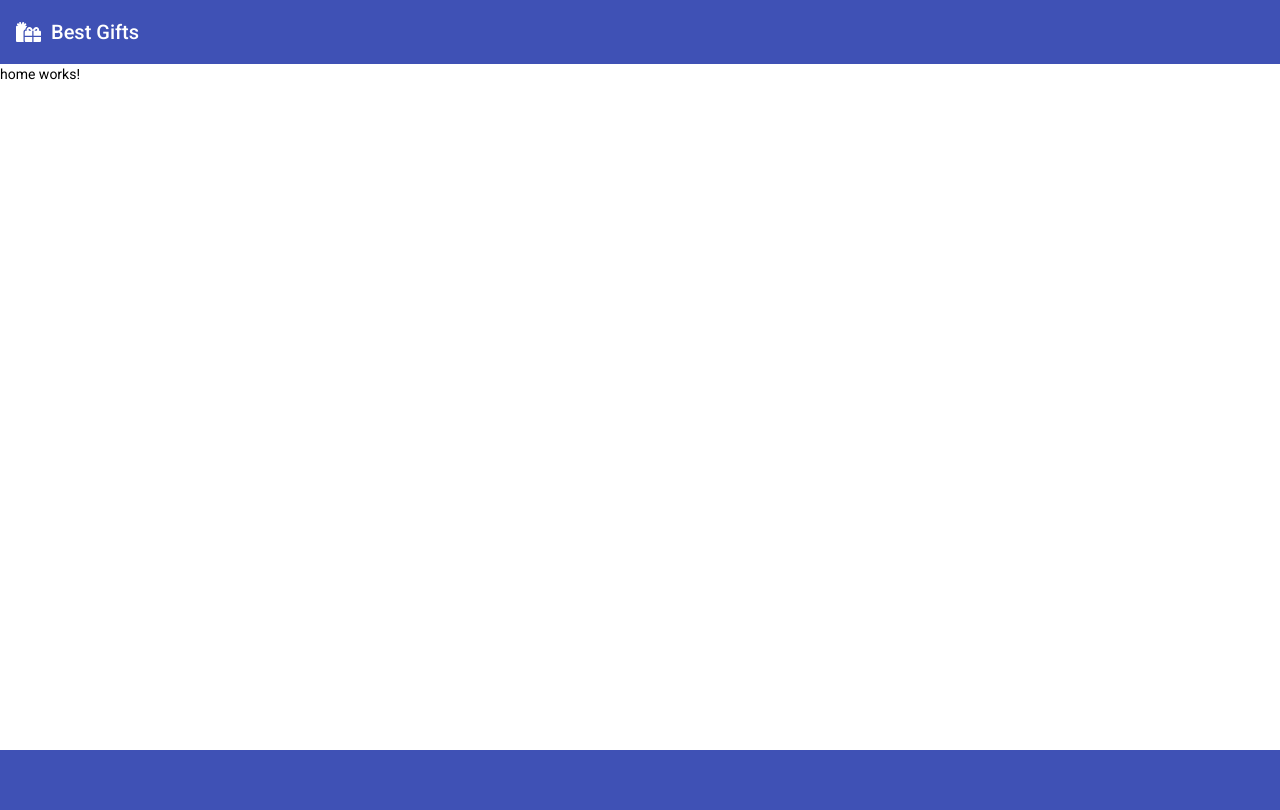
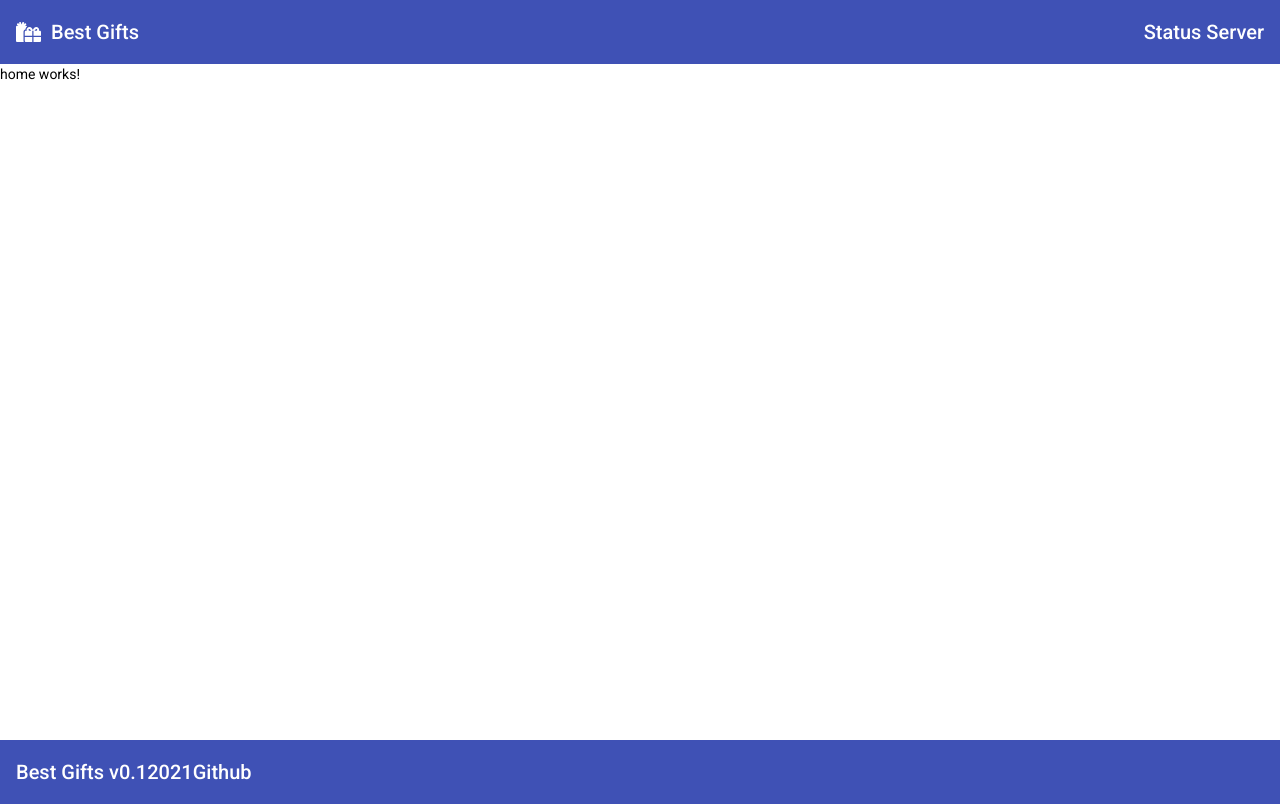
Before and after one commit to owik100/best-gifts, an Angular app: page /home in a window 1280 px wide. Built offline with nearby package versions, Linux system fonts and the light colour scheme.

Commit message:
Working on Navbar && Footer

```diff
--- a/src/app/footer/footer.component.html
+++ b/src/app/footer/footer.component.html
@@ -1,5 +1,10 @@
-<mat-toolbar color="primary">
-    <footer>
+<footer>
+  <mat-toolbar color="primary">
+      <div class="footerDiv">
+        <div>Best Gifts v0.1</div>
+        <div>2021</div>
+        <div>Github</div>
+      </div>
 
-    </footer>
-</mat-toolbar>
+  </mat-toolbar>
+</footer>
--- a/src/app/footer/footer.component.scss
+++ b/src/app/footer/footer.component.scss
@@ -1,7 +1,11 @@
-mat-toolbar{
+footer{
     position:absolute;
-    bottom: -10px;
+    bottom: 0;
     width:100%;
     height:60px;
     padding-top: 20px;
 }
+
+.footerDiv{
+    display: flex;
+}
--- a/src/app/navbar/navbar.component.html
+++ b/src/app/navbar/navbar.component.html
@@ -4,5 +4,8 @@
             <fa-icon [icon]="faGifts"></fa-icon>
             <span>Best Gifts</span>
         </a>
+        <span class="spacer"></span>
+        <span>Status Server</span>
     </mat-toolbar>
+
 </nav>
--- a/src/app/navbar/navbar.component.scss
+++ b/src/app/navbar/navbar.component.scss
@@ -1,3 +1,7 @@
 span{
     margin-left:10px;
 }
+
+.spacer{
+    flex: 1 1 auto;
+}
```
